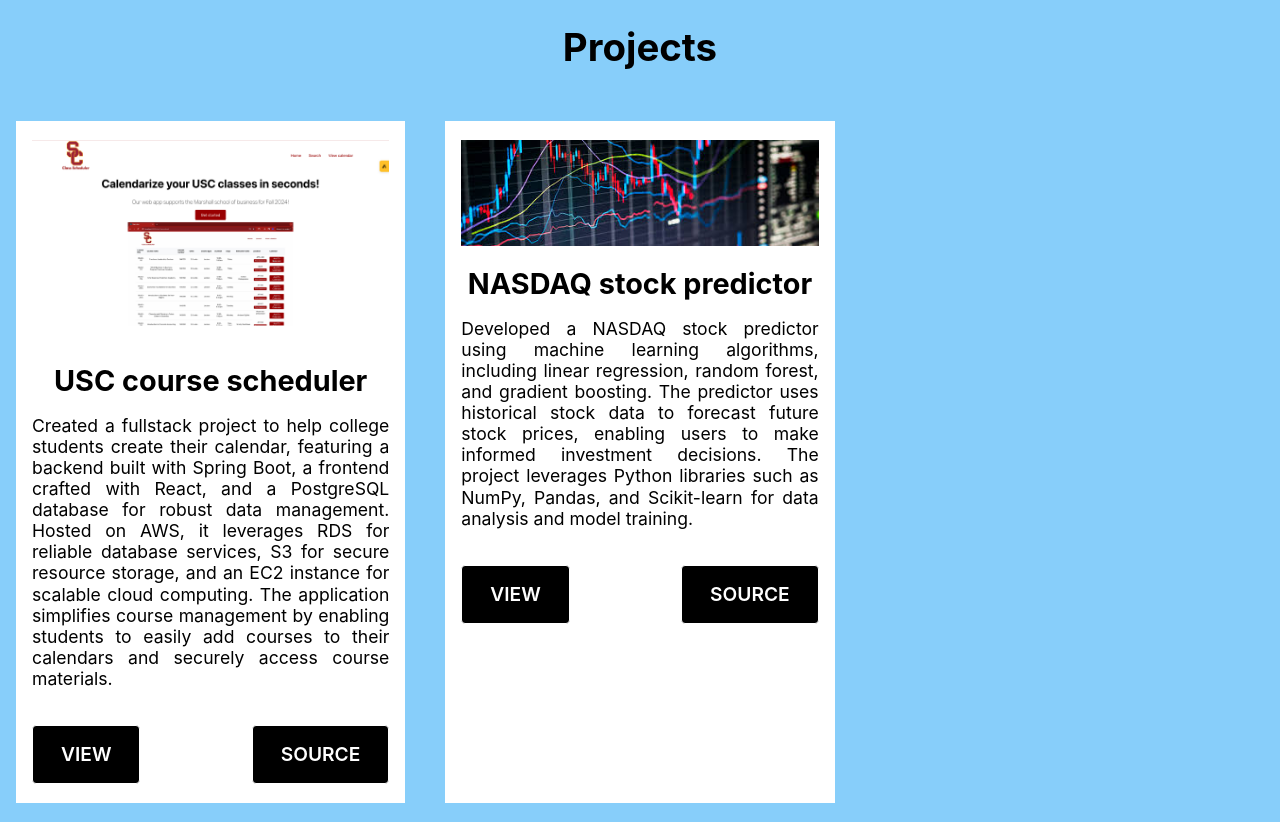
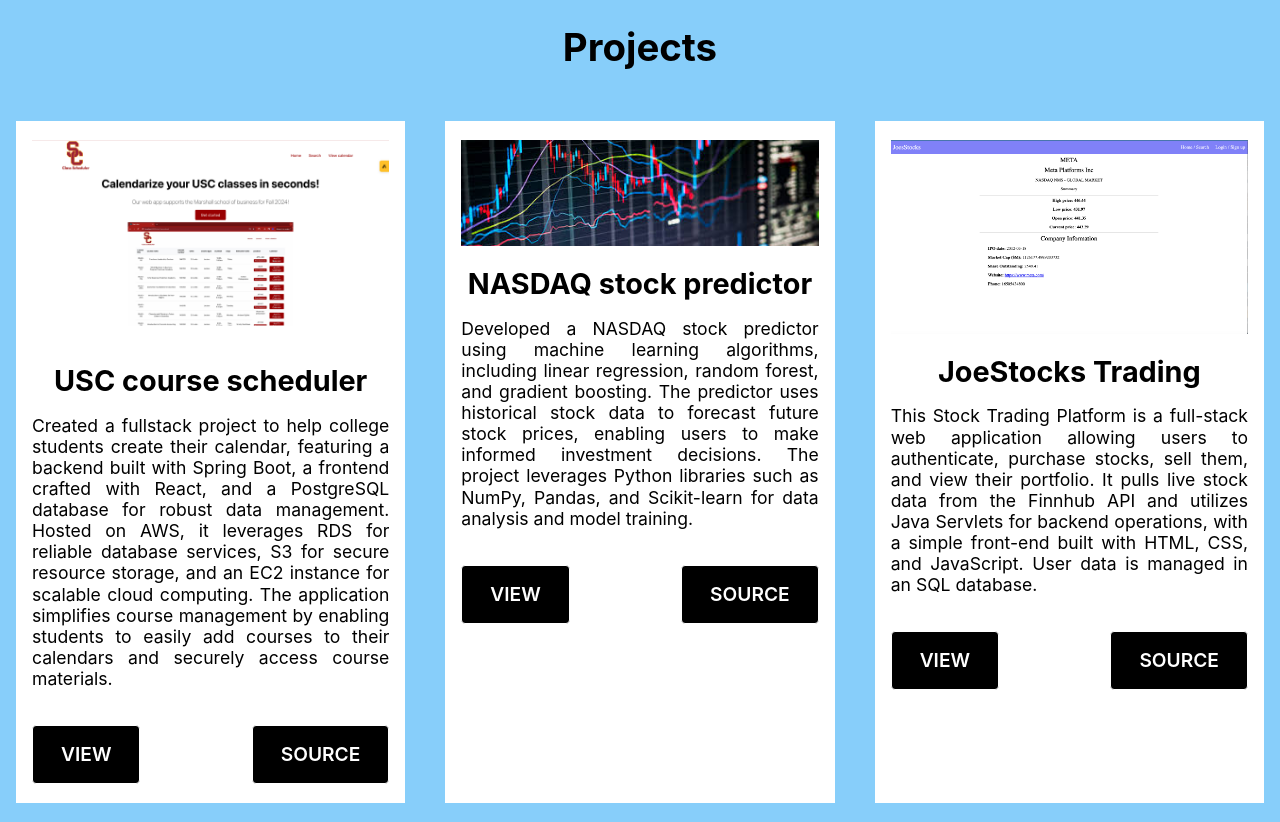
Before and after one commit to harshkhub/Portfolio-web, a React (Create React App) app: page / in a window 1280 px wide. Shown: the part 3300-4122 px from the top of the page. Built offline with nearby package versions, Linux system fonts and the light colour scheme.

Commit message:
Added joestocks

```diff
--- a/src/components/WorkcardData.js
+++ b/src/components/WorkcardData.js
@@ -2,6 +2,7 @@
 import course from './images/course.png'
 import predictor from './images/predictor.png'
 import test1 from './images/test1.mov'
+import trade1 from './images/trade1.jpg'
 
 const ProjectCardData = [
     {
@@ -19,5 +20,12 @@
         view: "https://github.com/harshkhub/Stock-market-predictor/tree/main",
         source: "https://github.com/harshkhub/Stock-market-predictor/tree/main"
     },
+    {
+        imgsrc: trade1,
+        title: "JoeStocks Trading",
+        text: "This Stock Trading Platform is a full-stack web application allowing users to authenticate, purchase stocks, sell them, and view their portfolio. It pulls live stock data from the Finnhub API and utilizes Java Servlets for backend operations, with a simple front-end built with HTML, CSS, and JavaScript. User data is managed in an SQL database.",
+        view: "https://github.com/harshkhub/JoesStocks_Trader/tree/main",
+        source: "https://github.com/harshkhub/JoesStocks_Trader/tree/main"
+    },
 ];
 export default ProjectCardData
```
Also changed, not shown: src/components/images/trade1.jpg (added).
